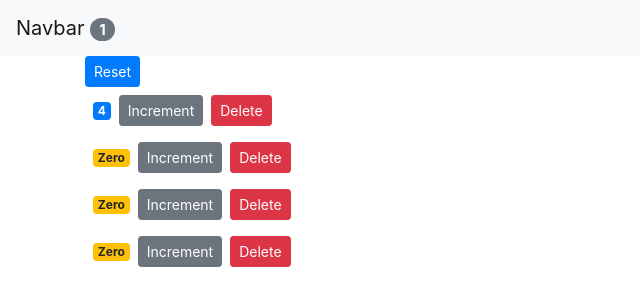
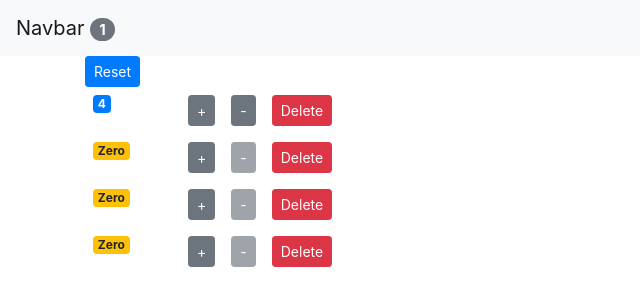
Before and after one commit to svitlanaf/React-Counter, a React (Create React App) app: page / in a window 1280 px wide. Shown: the top 306 px of the page, without its empty margins (0-640 px from the left). Built offline with nearby package versions, Linux system fonts and the light colour scheme.

Commit message:
Add code refactoring. Add fix for negative counts

```diff
--- a/src/App.js
+++ b/src/App.js
@@ -35,6 +35,14 @@
     this.setState({ counters });
   };
 
+  handleDecrement = counter => {
+    const counters = [...this.state.counters]; //cloning counters array
+    const index = counters.indexOf(counter); // getting counter id
+    counters[index] = {...counter};
+    counters[index].value--; // incrementing counter value
+    this.setState({ counters });
+  };
+
   render() {
     return (
       <React.Fragment>
@@ -44,6 +52,7 @@
         counters={this.state.counters}
         onDelete={this.handleDelete}
         onIncrement={this.handleIncrement}
+        onDecrement={this.handleDecrement}
         onReset={this.handleReset}
         />
       </main>
--- a/src/components/counter.jsx
+++ b/src/components/counter.jsx
@@ -12,15 +12,23 @@
 
   render() {
     return (
-      <div>
+      <div className="row">
+        <div className="col-1">
         <span className={this.getBadgeClasses()}>{this.formatCount()}</span>
+        </div>
+        <div className="col">
         <button
           onClick={ () => this.props.onIncrement(this.props.counter) }
-          className="btn btn-secondary btn-sm">Increment</button>
+          className="btn btn-secondary btn-sm m-2">+</button>
+        <button
+          onClick={ () => this.props.onDecrement(this.props.counter) }
+          className="btn btn-secondary btn-sm m-2"
+          disabled={this.props.counter.value === 0 ? "disabled" : ""}
+          >-</button>
         <button
         onClick={() => this.props.onDelete(this.props.counter.id)}
         className="btn btn-danger btn-sm m-2">Delete</button>
-
+        </div>
       </div>
     );
   }
--- a/src/components/counters.jsx
+++ b/src/components/counters.jsx
@@ -13,6 +13,7 @@
             key={counter.id}
             onDelete={this.props.onDelete}
             onIncrement={this.props.onIncrement}
+            onDecrement={this.props.onDecrement}
             counter={counter}
           />
         ))}
```
